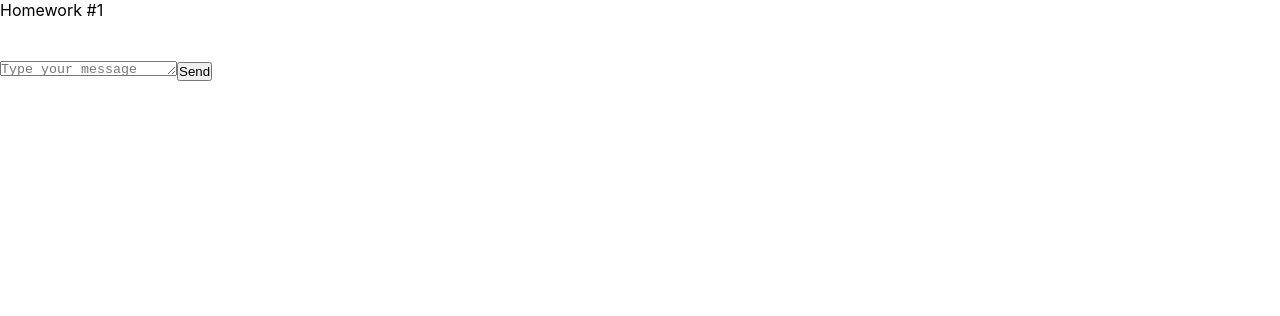
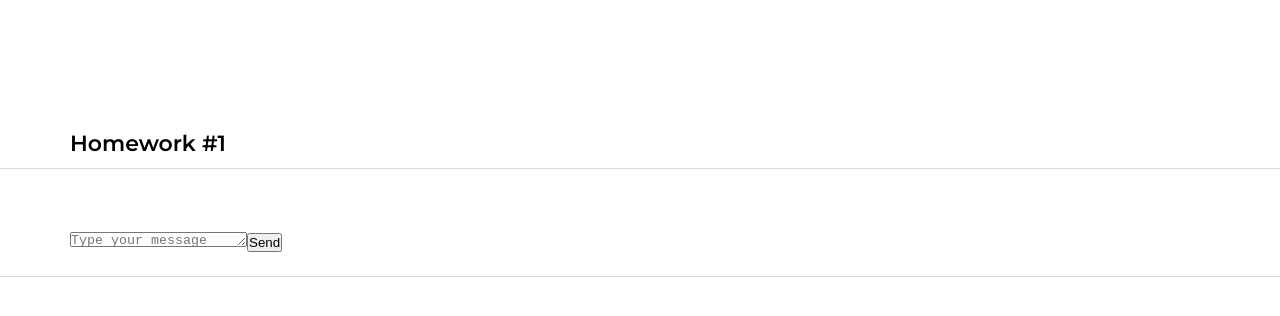
Before and after one commit to ottolol/homework_sprint_2, a React (Create React App) app: page / in a window 1280 px wide. Shown: the top 316 px of the page. Built offline with nearby package versions, Linux system fonts and the light colour scheme.

Commit message:
add styles

```diff
--- a/src/s1-main/App.module.css
+++ b/src/s1-main/App.module.css
@@ -1,11 +1,36 @@
+@import url("https://fonts.googleapis.com/css2?family=Montserrat:ital,wght@0,100..900;1,100..900&family=Tinos:ital,wght@0,400;0,700;1,400;1,700&display=swap");
+
+*,
+*::before,
+*::after {
+  margin: 0;
+  padding: 0;
+  box-sizing: border-box;
+}
+
 .App {
-    --header_height: 60px;
+  --header_height: 60px;
+  max-width: 1280px;
+  margin: 0 auto;
+
+  font-family: "Montserrat", serif;
+  font-optical-sizing: auto;
+  font-weight: 400;
+  font-style: normal;
+  font-size: 16px;
+  line-height: 19.5px;
 }
 
 .hw {
-
+  padding: 24px 70px;
+  margin: 10px 0 0 0;
+  border-top: 1px solid #d9d9d9;
+  border-bottom: 1px solid #d9d9d9;
 }
 
 .hwTitle {
-
+  padding: 131px 70px 0;
+  font-size: 22px;
+  font-weight: 600;
+  line-height: 26.82px;
 }
```
